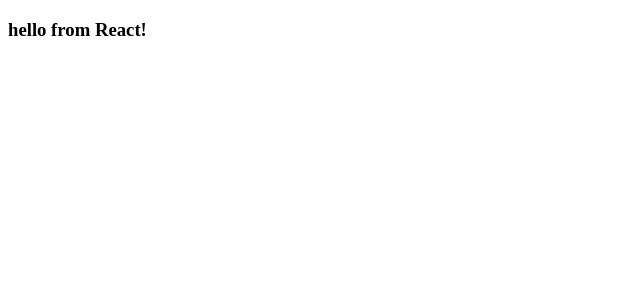
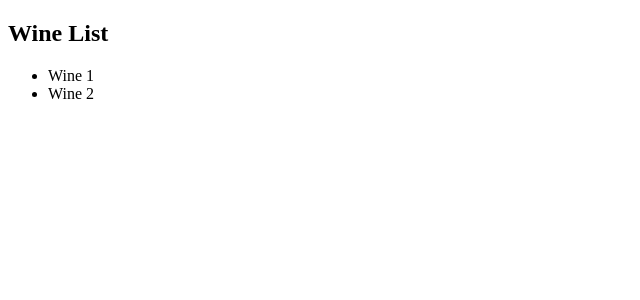
Before and after one commit to matt-heindel/myCellar, a React (Create React App) app in the folder client/: page / in a window 1280 px wide. Shown: the top 300 px of the page, without its empty margins (0-640 px from the left). Built offline with nearby package versions, Linux system fonts and the light colour scheme; the HTML template or start-up script is replaced by a standard one.

Commit message:
Implement `WineList` component

```diff
--- a/client/src/App.jsx
+++ b/client/src/App.jsx
@@ -1,9 +1,12 @@
 import React from 'react';
 import axios from 'axios';
+import WineList from './WineList';
 
 let App = () => {
   return (
-    <h3>hello from React!</h3>
+    <>
+      <WineList />
+    </>
   )
 }
 
--- /dev/null
+++ b/client/src/WineList.jsx
@@ -0,0 +1,15 @@
+import React from 'react';
+
+let WineList = () => {
+  return (
+    <>
+      <h2 id="wine-list">Wine List</h2>
+      <ul>
+        <li>Wine 1</li>
+        <li>Wine 2</li>
+      </ul>
+    </>
+  )
+}
+
+export default WineList;
```
